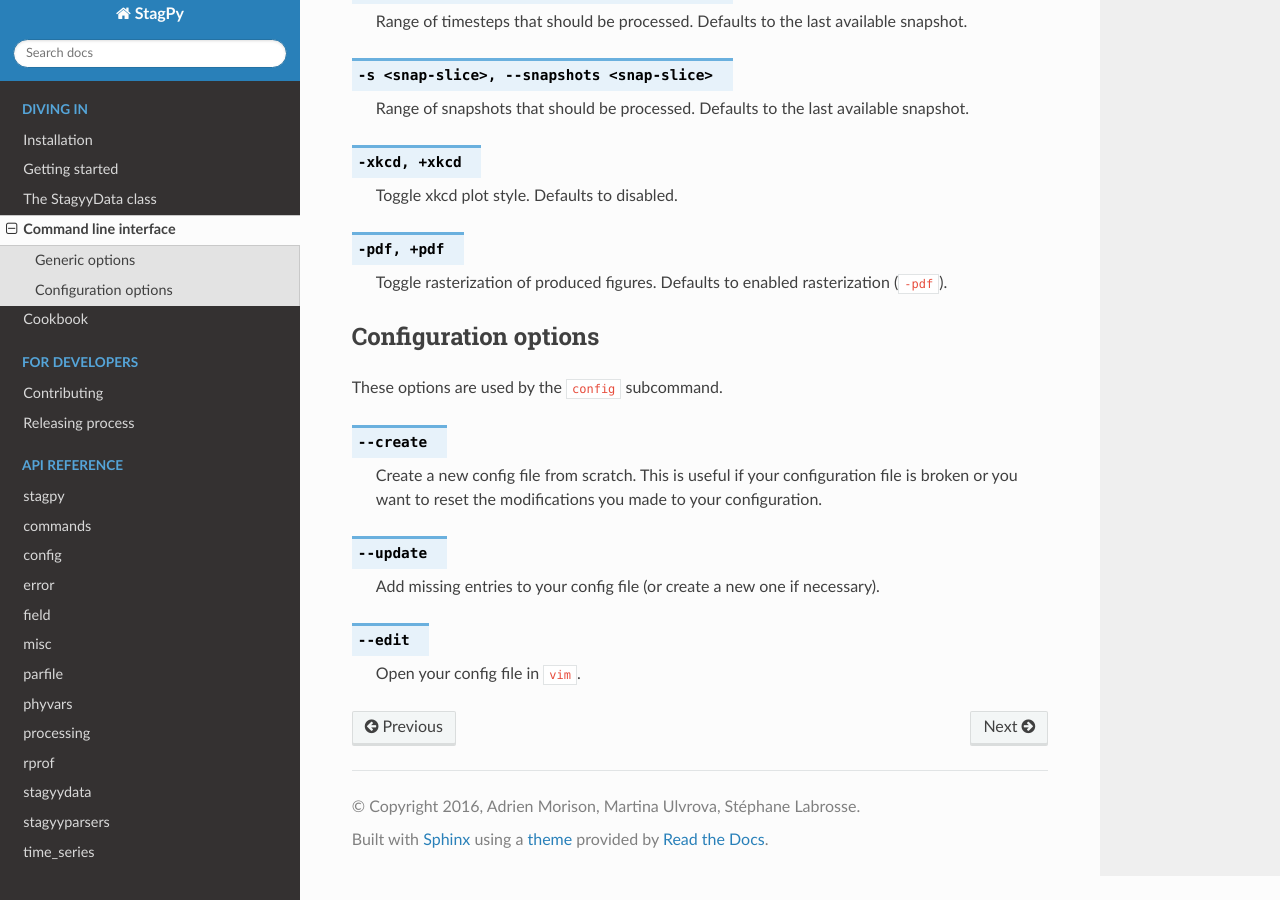
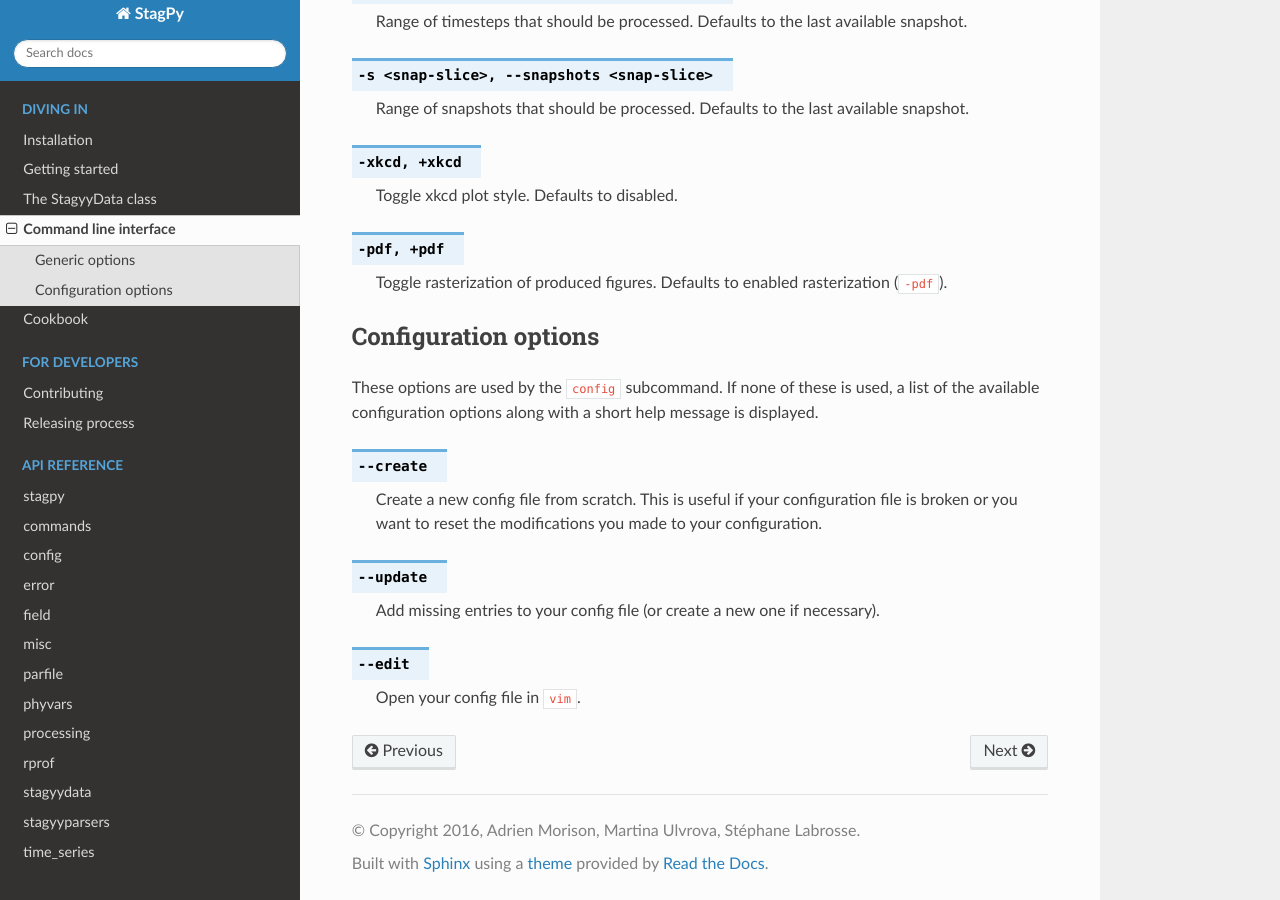
Before and after one commit to StagPython/StagPy, a Sphinx documentation site: the page built from docs/sources/cli.rst, in a window 1280 px wide and 900 px high, scrolled down 638 px. Built offline with Sphinx 7.4.7 and the Read the Docs theme 2.0.0, drawn with Linux system fonts in a browser that asks for light colours.

Commit message:
Document behavior of stagpy config & --config flag

```diff
--- a/docs/sources/cli.rst
+++ b/docs/sources/cli.rst
@@ -47,7 +47,9 @@ subcommands.
 Configuration options
 ---------------------
 
-These options are used by the ``config`` subcommand.
+These options are used by the ``config`` subcommand. If none of these is used,
+a list of the available configuration options along with a short help message
+is displayed.
 
 .. option:: --create
 
```
Also changed, not shown: 1 other file.
